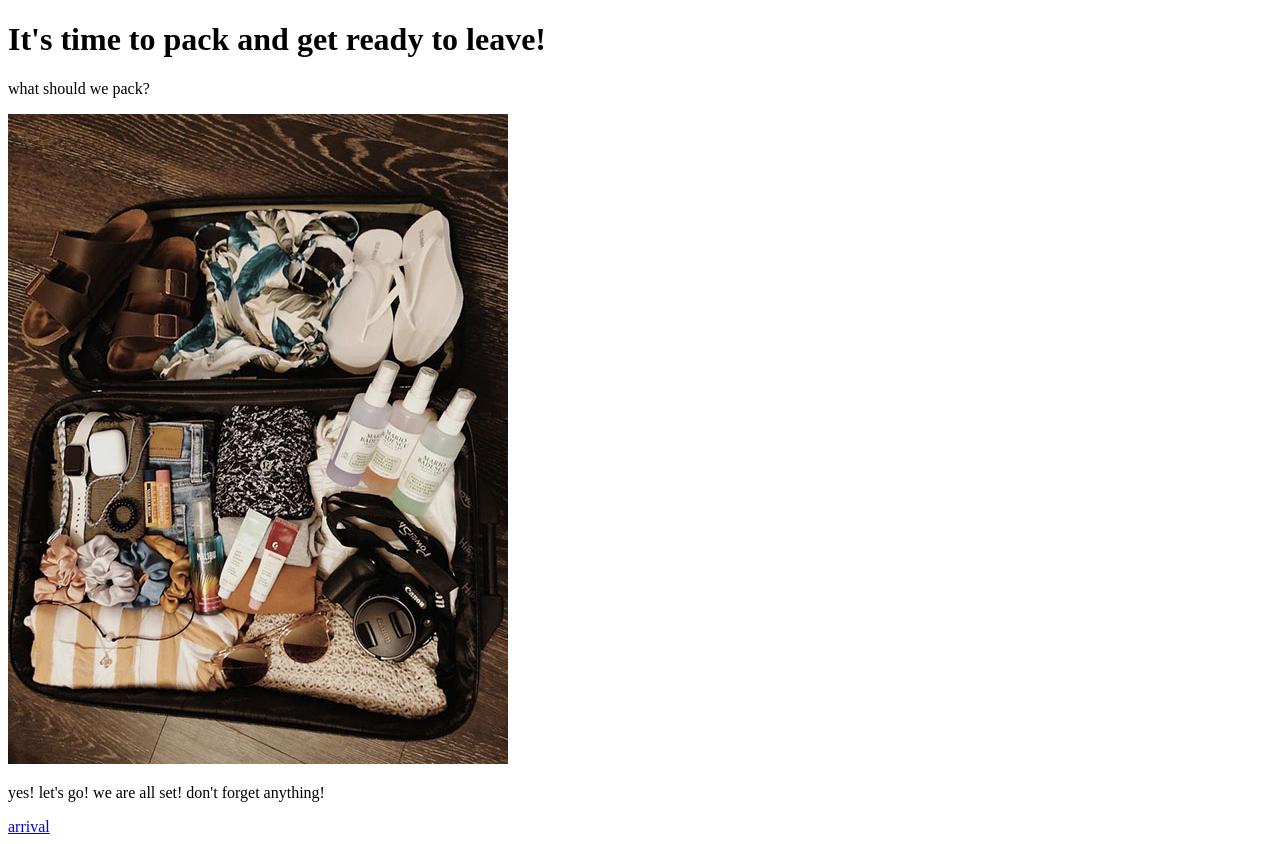
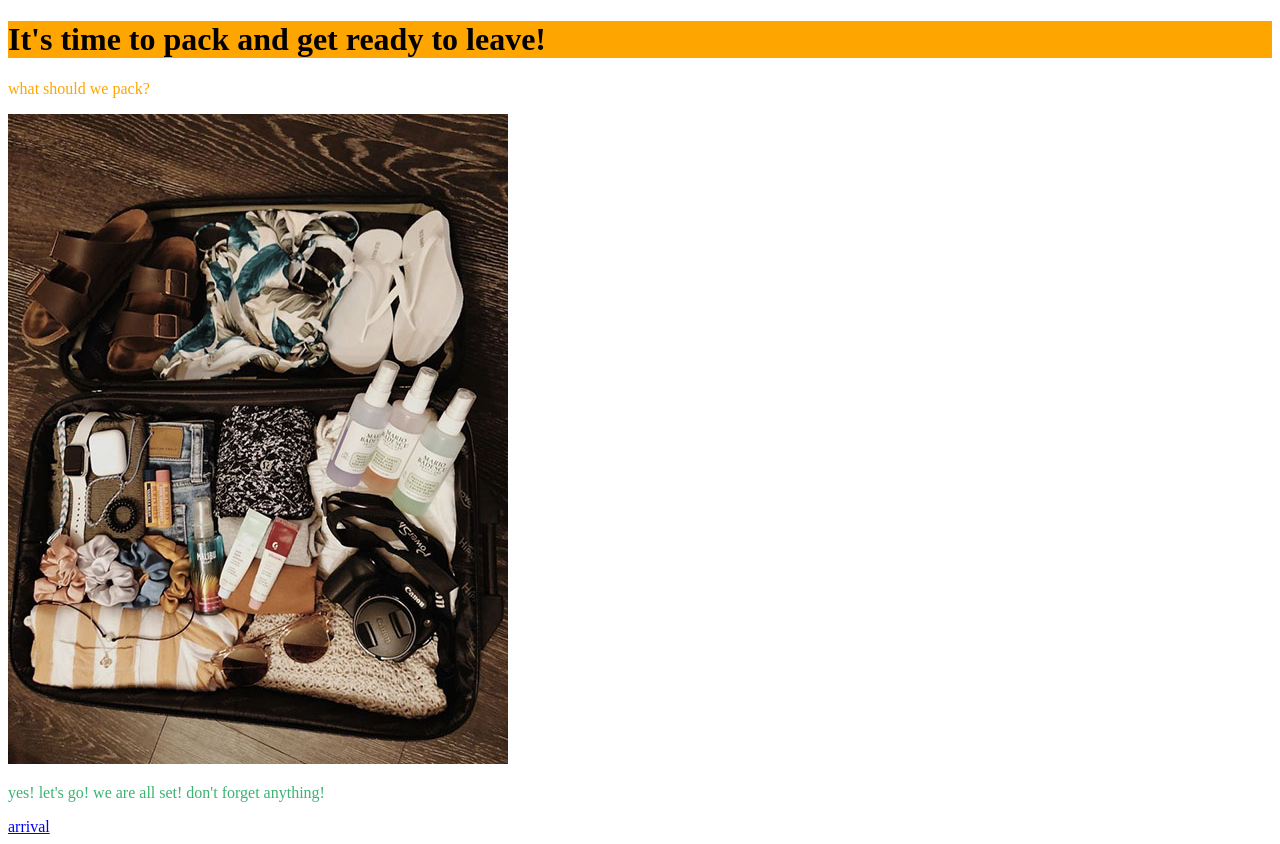
Before and after one commit to harmonicapotato/travelwithme_narrative, a plain HTML site: page page1.html in a window 1280 px wide. Drawn offline with Linux system fonts and the light colour scheme.

Commit message:
Update page1.html

```diff
--- a/page1.html
+++ b/page1.html
@@ -5,11 +5,11 @@
 </head>
 <body>
 
-<h1>It's time to pack and get ready to leave!</h1>
-<p>what should we pack?</p>
+<h1 style="background-color:Orange;">It's time to pack and get ready to leave!</h1>
+<p style="color:Orange;">what should we pack?</p>
 
 <img src="travelessentials.jpg" alt="travelessentials">
-<p>yes! let's go! we are all set! don't forget anything!</p>
+<p style="color:MediumSeaGreen;">yes! let's go! we are all set! don't forget anything!</p>
 
 <a href="page2.html">arrival</a>
 
```
